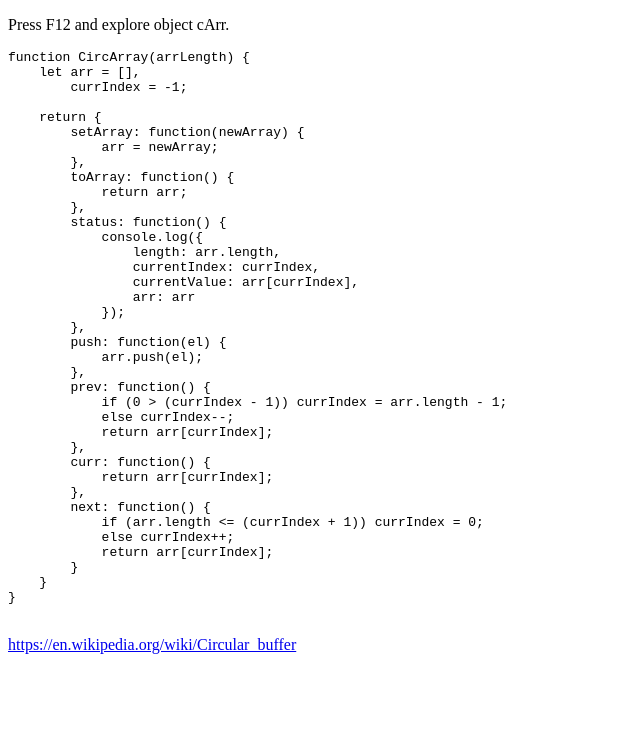
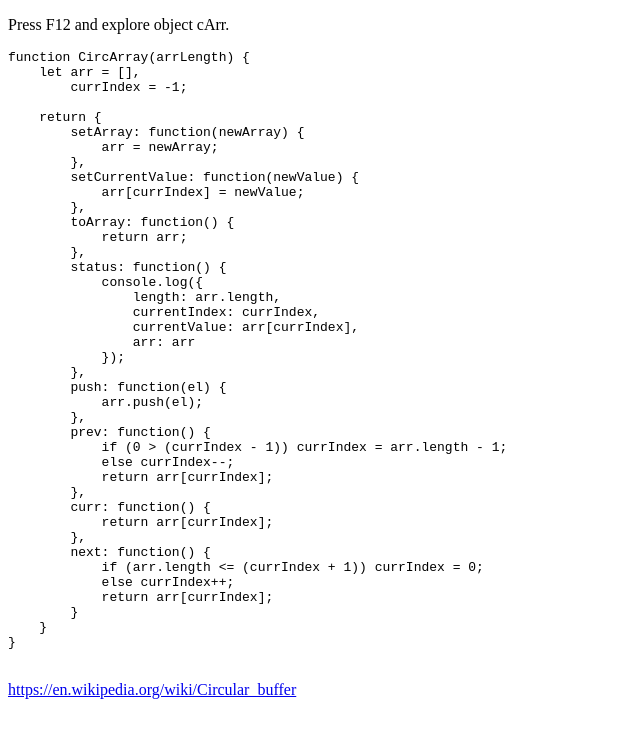
Before and after one commit to nikitasardov/circular-array, a plain HTML site: page index.html in a window 1280 px wide. Shown: the whole page, without its empty margins (0-640 px from the left). Drawn offline with Linux system fonts and the light colour scheme.

Commit message:
add setCurrentValue to html file

```diff
--- a/index.html
+++ b/index.html
@@ -17,6 +17,9 @@ function CircArray(arrLength) {
     return {
         setArray: function(newArray) {
             arr = newArray;
+        },
+        setCurrentValue: function(newValue) {
+            arr[currIndex] = newValue;
         },
         toArray: function() {
             return arr;
```
